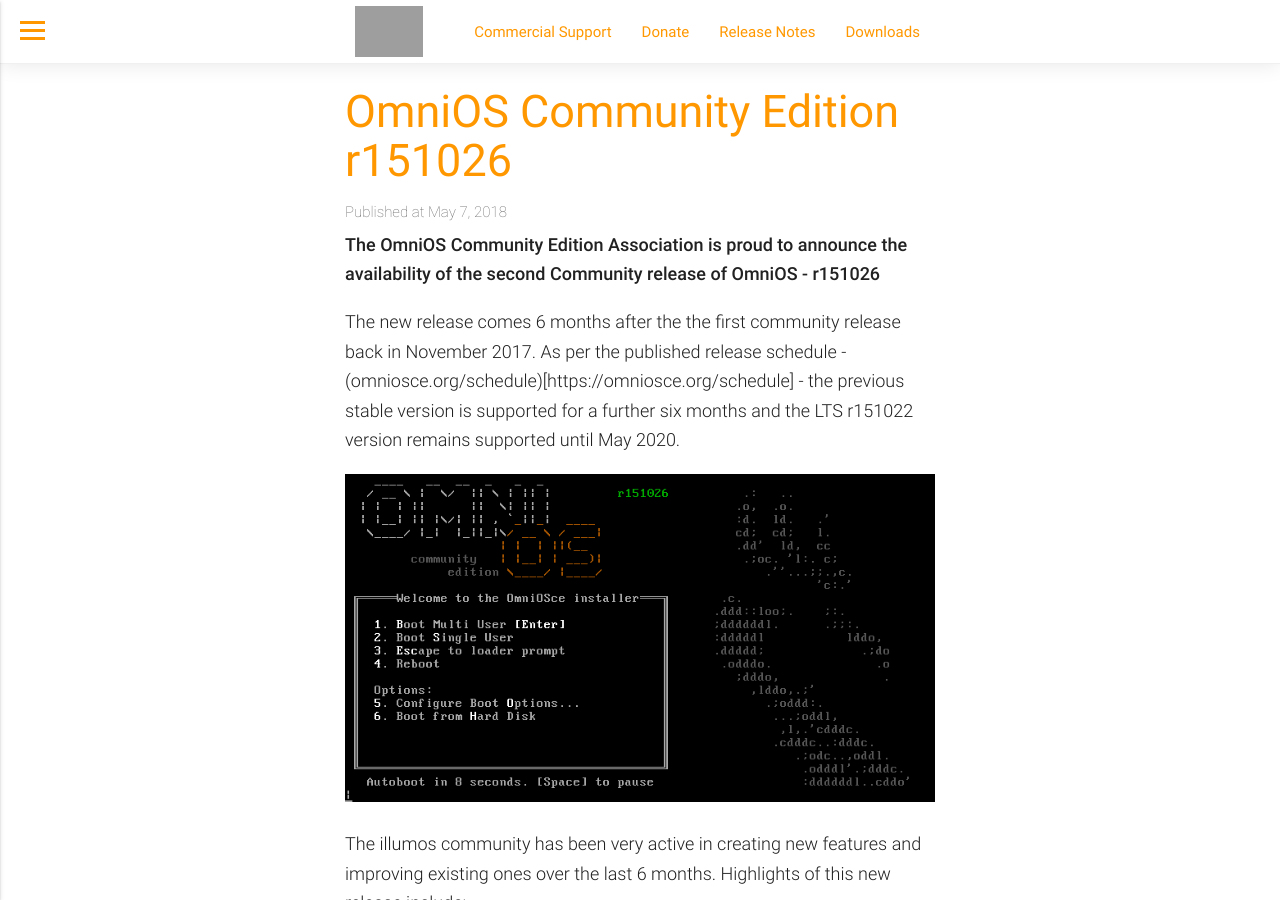
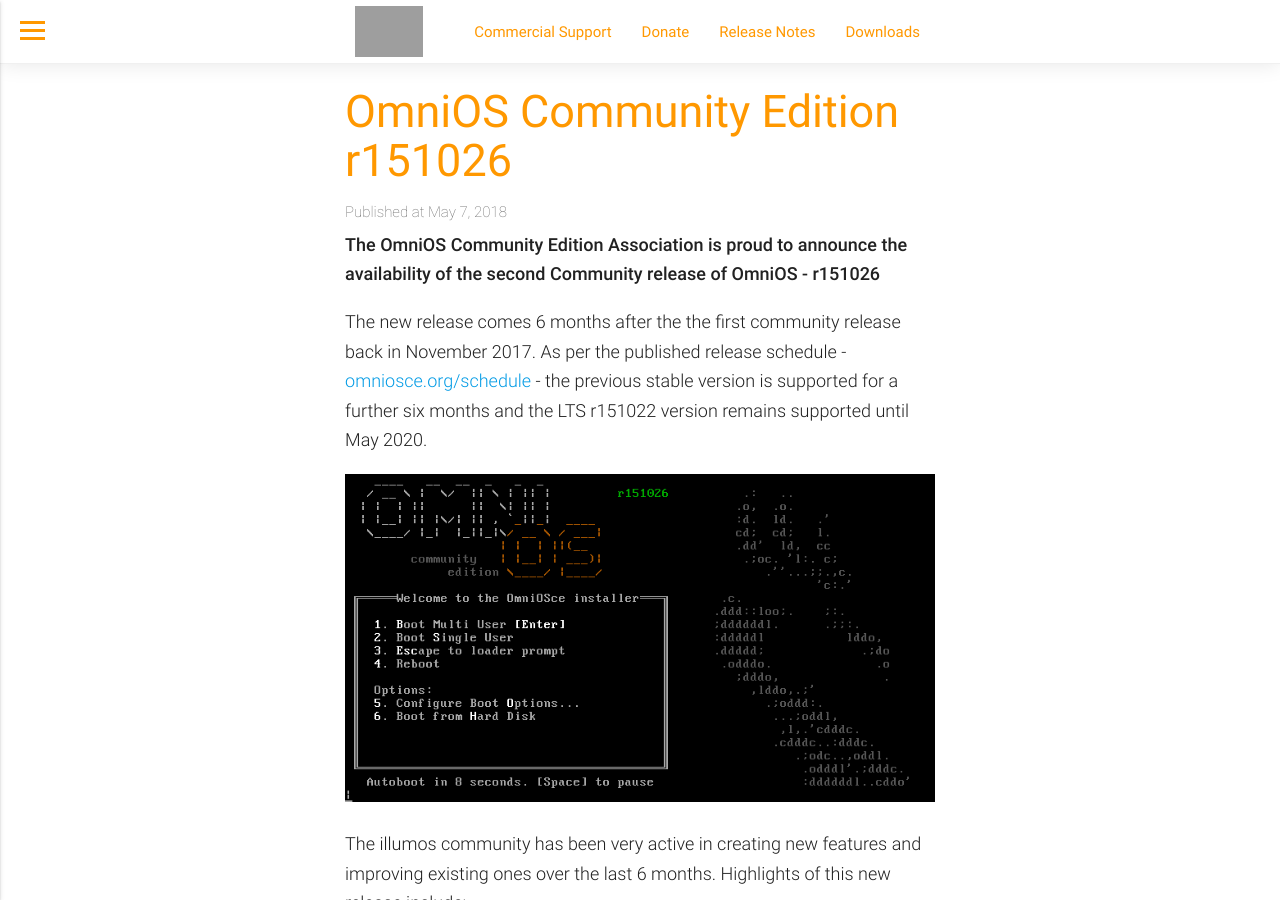
Before and after one commit to omniosorg/omniosorg.github.io, a Jekyll site: the page built from _posts/2018-05-07-release-026.md, in a window 1280 px wide and 900 px high. Built offline with Jekyll 4.4.1, drawn with Linux system fonts in a browser that asks for light colours; grey boxes are pictures that could not be loaded.

Commit message:
fix link

```diff
--- a/_posts/2018-05-07-release-026.md
+++ b/_posts/2018-05-07-release-026.md
@@ -4,7 +4,7 @@
 ---
 **The OmniOS Community Edition Association is proud to announce the availability of the second Community release of OmniOS - r151026**
 
-The new release comes 6 months after the the first community release back in November 2017. As per the published release schedule - (omniosce.org/schedule)[https://omniosce.org/schedule] - the previous stable version is supported for a further six months and the LTS r151022 version remains supported until May 2020.
+The new release comes 6 months after the the first community release back in November 2017. As per the published release schedule - [omniosce.org/schedule](https://omniosce.org/schedule) - the previous stable version is supported for a further six months and the LTS r151022 version remains supported until May 2020.
 
 ![Installer Screenshot](https://omniosce.org/assets/images/install/r26/loader.png?raw=true)
 
```
